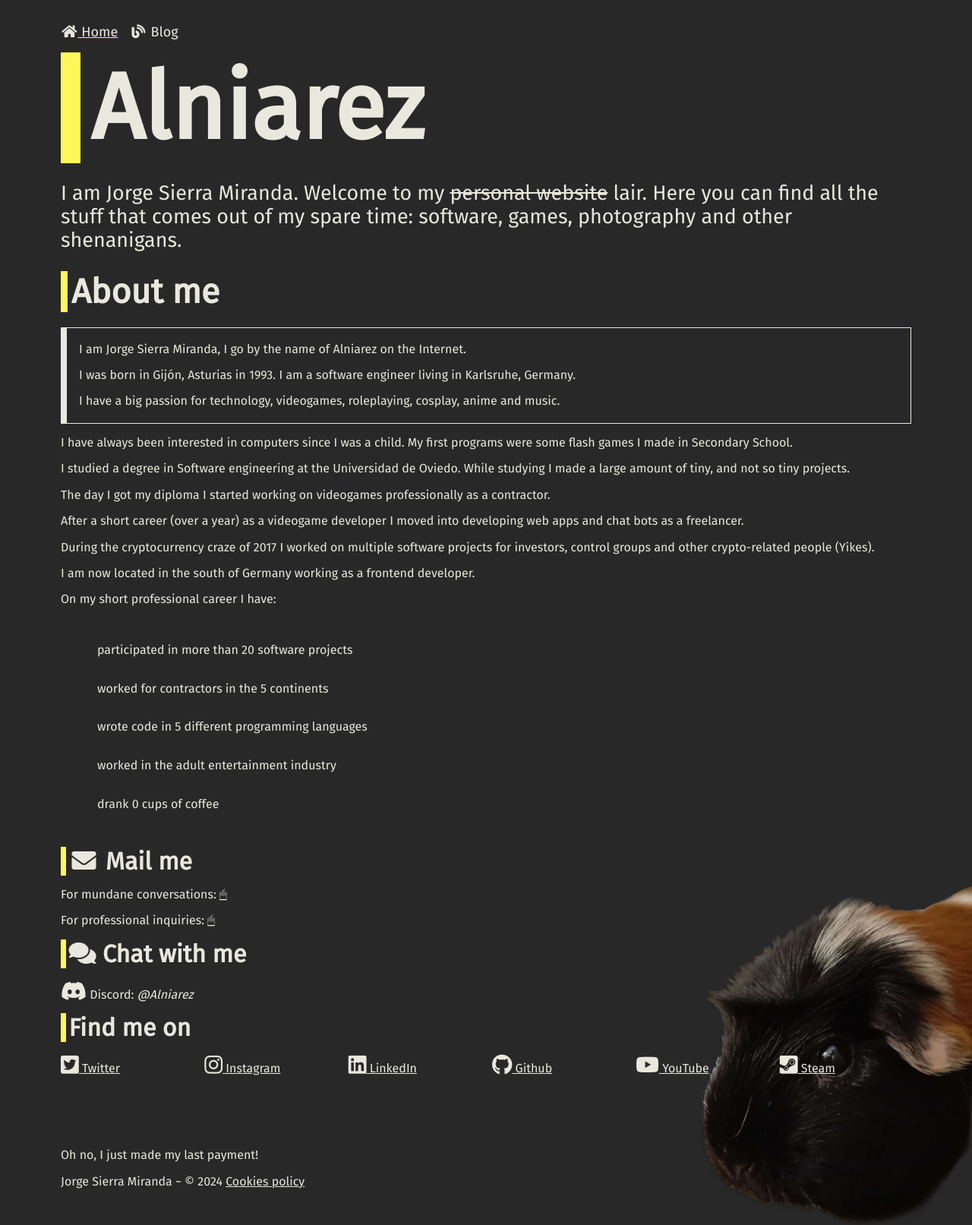
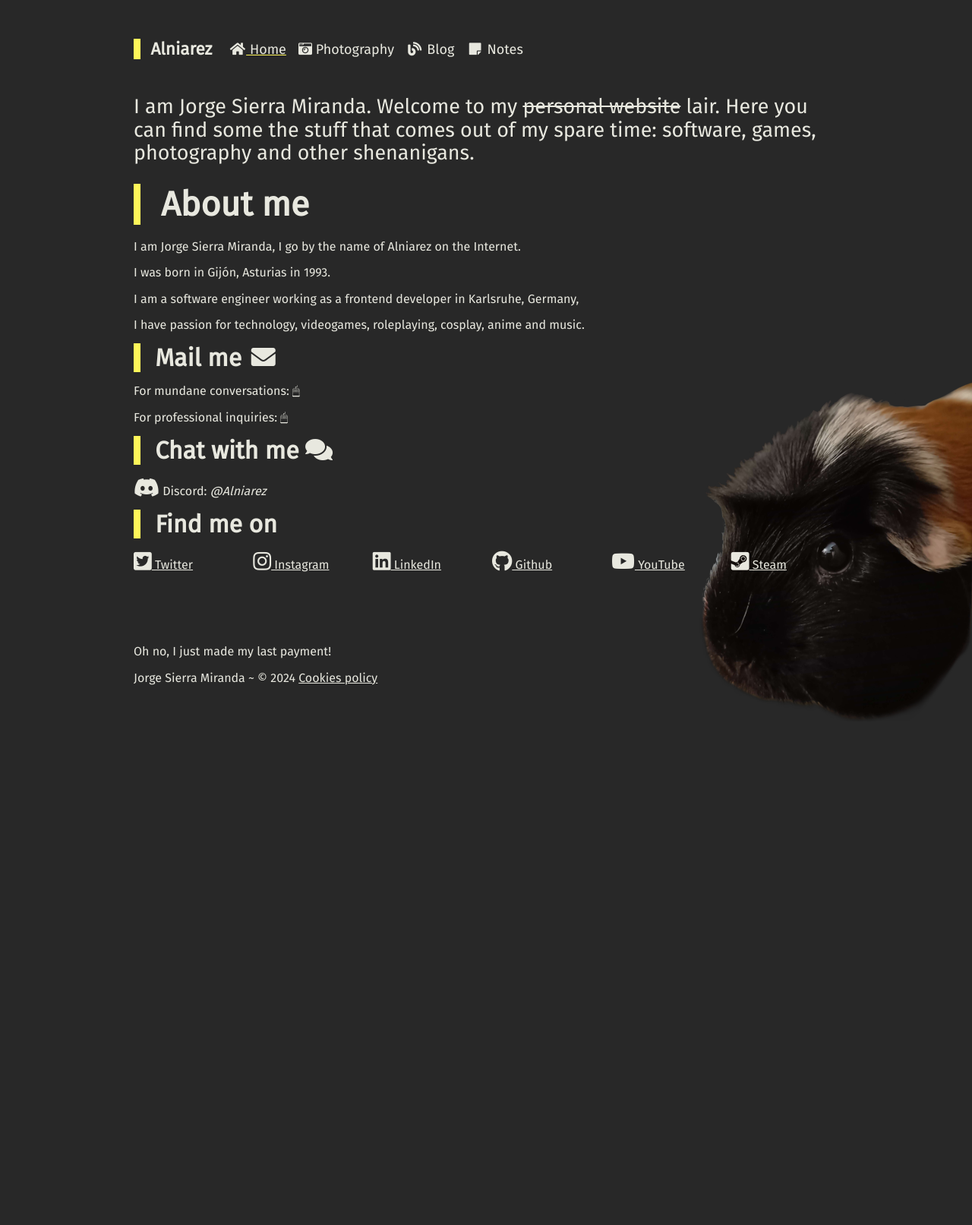
Before and after one commit to Alniarez/alniarez-web, a Jekyll site: the page built from index.md, in a window 1280 px wide. Shown: the whole page at 76% size. Built offline with Jekyll 4.4.1, drawn with Linux system fonts in a browser that asks for light colours; nearby versions of some CDN libraries; after the commit the page ends 950 px from its top, so only the background shows below that.

Commit message:
Update site!

```diff
--- a/_data/notes.yml
+++ b/_data/notes.yml
@@ -1,3 +1,5 @@
+- note: Theme Hospital is really fun
+  date: 2024-04-21 21:51
 - note: Yay it works!
   date: 2024-04-18 21:24
 - note: I should really create a way to add small notes to my site
--- /dev/null
+++ b/_includes/header.html
@@ -0,0 +1,11 @@
+<!-- navigation -->
+{% assign current = page.url | downcase | split: '.' %}{% assign nav_part = page.url | downcase | split: '/' %}
+<header>
+	<h1>Alniarez</h1>
+
+	<nav>
+		{% for item in site.data.navigation %}	{% assign link = item.link | append: '/' %} {% assign link_part = nav_part[1] | append: '/' | prepend: '/' %}
+		<a {% if link  == current[0] or item.link  == current[0] or link_part == link %}class='underlined'{% endif %} href="{{ item.link }}"><i class="{{ item.icon }}"></i> {{ item.name }}</a>
+		{% endfor %}
+	</nav>
+</header>
--- a/_includes/navigation.html
+++ /dev/null
@@ -1,7 +0,0 @@
-<!-- navigation -->
-{% assign current = page.url | downcase | split: '.' %}{% assign nav_part = page.url | downcase | split: '/' %}
-<nav>
-	{% for item in site.data.navigation %}	{% assign link = item.link | append: '/' %} {% assign link_part = nav_part[1] | append: '/' | prepend: '/' %}
-	<a {% if link  == current[0] or item.link  == current[0] or link_part == link %}class='underlined'{% endif %} href="{{ item.link }}"><i class="{{ item.icon }}"></i> {{ item.name }}</a>
-	{% endfor %}
-</nav>
--- a/_layouts/default.html
+++ b/_layouts/default.html
@@ -30,10 +30,10 @@
 
 {% include css.html %}
 
-{% include navigation.html %}
+{% include header.html %}
 
 <main>
-{{ content }}
+    {{ content }}
 </main>
 
 {% include footer.html %}
--- a/assets/css/style.css
+++ b/assets/css/style.css
@@ -7,8 +7,6 @@
   --color-0: #282828;
   --color-1: #4e4e4d;
   --color-2: #a8a460;
-  --color-3-rgb:32, 32, 32;
-  --color-3: #202020;
 
   --highlights-color: #fff759;
   --selection-color: #817238;
@@ -82,8 +80,19 @@ h6 {
   margin: 10px 0;
 }
 
-nav {
+header {
   font-size: 1.125rem;
+
+  display: flex;
+  flex-flow: wrap;
+  align-items: center;
+
+  gap: 1.4rem;
+
+  h1 {
+    font-size: 1.4rem
+  }
+
 }
 
 hr {
@@ -119,10 +128,6 @@ a {
 
 .hidden {
   display: none!important;
-}
-
-.font-title {
-  font-size: calc(2rem + 7vw)
 }
 
 .font-sub-title{
@@ -193,6 +198,7 @@ pre {
   display: grid;
   gap: 1rem;
   grid-template-columns: repeat(auto-fit, minmax(7rem, 1fr));
+  justify-items: start;
 }
 
 .grid > * {
@@ -205,9 +211,9 @@ body {
 }
 
 main,
-nav,
+header,
 footer {
-  max-width: 70rem;
+  max-width: 58rem;
   margin: 0 auto;
   width: 100%;
 }
@@ -267,8 +273,8 @@ h3::before,
 h4::before,
 h5::before,
 h6::before {
-  border-left: 0.22em solid var(--highlights-color);
-  padding-left: 0.11em;
+  border-left: 0.6rem solid var(--highlights-color);
+  padding-left: 0.6em;
   content: '';
 }
 
@@ -333,6 +339,15 @@ ul.list-post > li:hover {
   backdrop-filter: brightness(150%) blur(4px);
 }
 
+/*
 .note {
 
 }
+*/
+/*
+.fa,
+.fab,
+.fas {
+  color: var(--highlights-color);
+}
+*/
--- a/index.md
+++ b/index.md
@@ -5,51 +5,26 @@ description: Hello, I'm Jorge Sierra, aka Alniarez. This is my personal website
 og: yes
 ---
 
-# Alniarez
-{: .font-title}
-
-I am Jorge Sierra Miranda. Welcome to my ~~personal website~~ lair. Here you can find all the stuff that comes out of my spare time: software, games, photography and other shenanigans.
+I am Jorge Sierra Miranda. Welcome to my ~~personal website~~ lair. Here you can find some the stuff that comes out of my spare time: software, games, photography and other shenanigans.
 {: .font-sub-title}
 
 # About me
 
-> I am Jorge Sierra Miranda, I go by the name of Alniarez on the Internet.
->
-> I was born in Gijón, Asturias in 1993. I am a software engineer living in Karlsruhe, Germany.
->
-> I have a big passion for technology, videogames, roleplaying, cosplay, anime and music.
+I am Jorge Sierra Miranda, I go by the name of Alniarez on the Internet.
 
-I have always been interested in computers since I was a child. My first programs were some flash games I made in Secondary School.
+I was born in Gijón, Asturias in 1993.
 
-I studied a degree in Software engineering at the Universidad de Oviedo. While studying I made a large amount of tiny, and not so tiny projects.
+I am a software engineer working as a frontend developer in Karlsruhe, Germany,
 
-The day I got my diploma I started working on videogames professionally as a contractor.
+I have passion for technology, videogames, roleplaying, cosplay, anime and music.
 
-After a short career (over a year) as a videogame developer I moved into developing web apps and chat bots as a freelancer.
-
-During the cryptocurrency craze of 2017 I worked on multiple software projects for investors, control groups and other crypto-related people (Yikes).
-
-I am now located in the south of Germany working as a frontend developer.
-
-On my short professional career I have:
-
-* participated in more than 20 software projects
-
-* worked for contractors in the 5 continents
-
-* wrote code in 5 different programming languages
-
-* worked in the adult entertainment industry
-
-* drank 0 cups of coffee
-
-## {% icon fa fa-envelope fa-fw  %} Mail me
+## Mail me {% icon fa fa-envelope fa-fw  %}
 
 For mundane conversations: [🖱](#){: class="secretMailto" data-secret="ujG.fkxVd%40RLyxkUfS" onmouseover="showSecretEmail()"}
 
 For professional inquiries: [🖱](#){: class="secretMailto" data-secret="uHG.fkSuqHp%40LdyjoSgUSTkuxyyLOb" onmouseover="showSecretEmail()"}
 
-## {% icon fas fa-comments %} Chat with me
+## Chat with me {% icon fas fa-comments %}
 
 {% icon fab fa-discord font-big %} Discord: *@Alniarez*
 
```
Also changed, not shown: _data/navigation.yml (+6 -6 lines), photography.md (+1 -1 lines).
